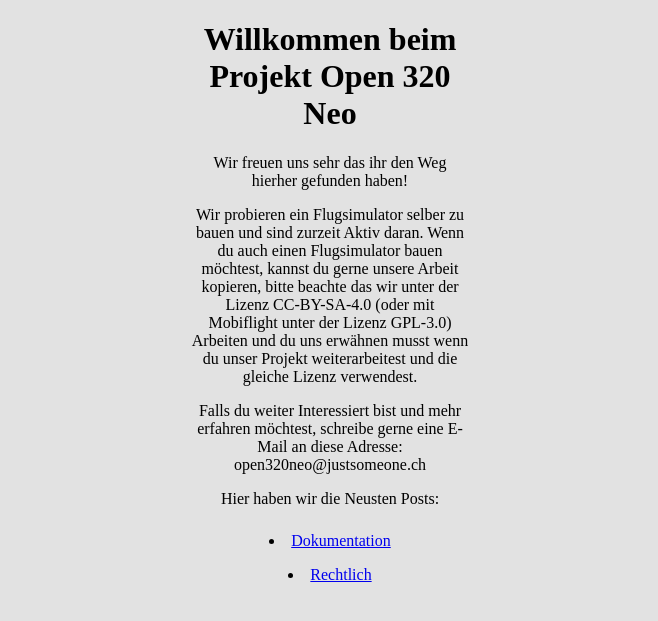
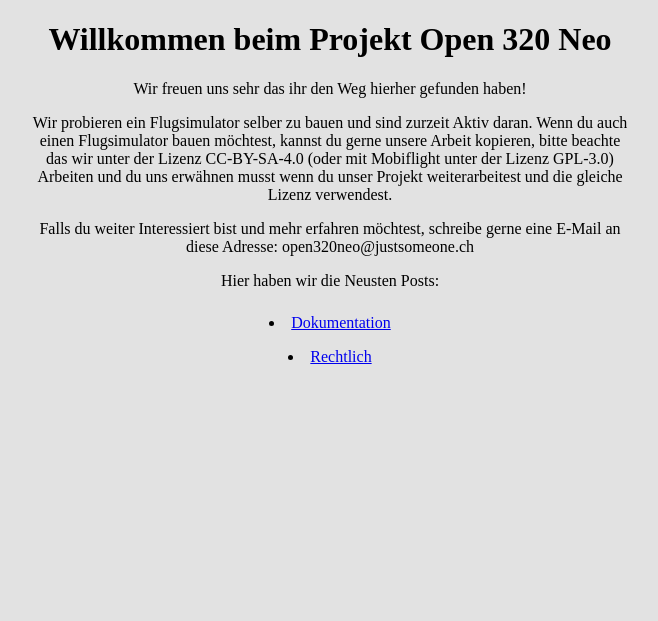
Before and after one commit to open-320-neo/website, a Jekyll site: the page built from index.md, in a window 1280 px wide. Shown: the top 621 px of the page, without its empty margins (310-968 px from the left). Built offline with Jekyll 4.4.1, drawn with Linux system fonts in a browser that asks for light colours.

Commit message:
Changed width for Phone Compatibility

```diff
--- a/assets/css/main.css
+++ b/assets/css/main.css
@@ -1,9 +1,12 @@
 body {
     text-align: center;
     background-color: #E2E2E2;
-    margin-left: 500px;
-    margin-right: 500px;
+    width: 500px;
+    min-width: 600px;  /* Füge eine Mindestbreite hinzu */
+    margin-left: auto;
+    margin-right: auto;
 }
+
 ul {
     display: flex;
     flex-direction: column;
@@ -14,5 +17,4 @@
 
 li {
     margin: 0.5em 0;
-    text-align: center;
 }
```
